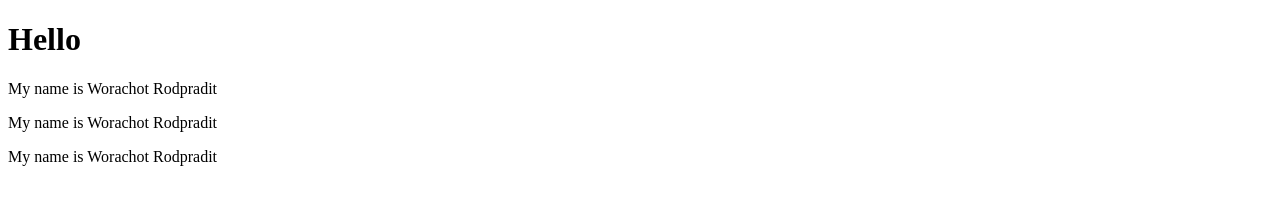
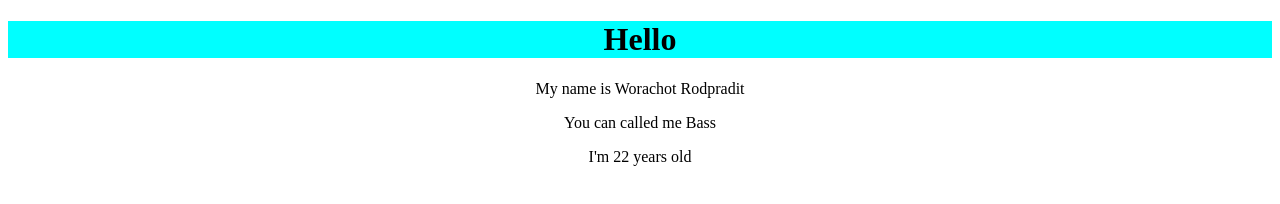
Before and after one commit to WorachotBas/WarachotBas, a plain HTML site: page index.html in a window 1280 px wide. Drawn offline with Linux system fonts and the light colour scheme.

Commit message:
Update index.html

```diff
--- a/index.html
+++ b/index.html
@@ -5,10 +5,10 @@
 </head>
 <body>
 
-  <h1> Hello</h1>
+  <center><h1 style="background-color: aqua ;"> Hello</h1>
   <p>My name is Worachot Rodpradit</p>
-  <p>My name is Worachot Rodpradit</p>
-  <p>My name is Worachot Rodpradit</p>
+  <p>You can called me Bass</p>
+  <p>I'm 22 years old </p> </center>
 
 </body>
 </html>
```
